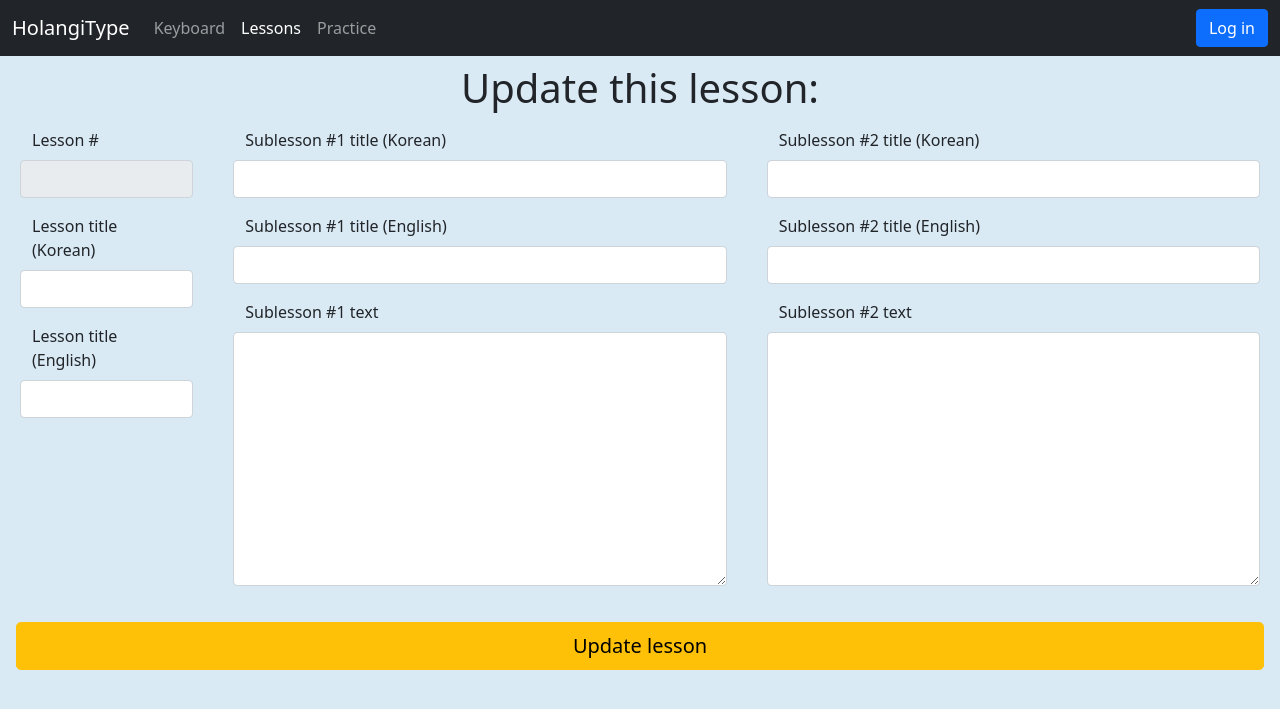
After one commit to kli19/Korean-Typing-Practice, a Flask app: template templates/editlesson.html in a window 1280 px wide. The commit adds this page. Shown: the top 709 px of the page. Run offline with Flask 2, Linux system fonts and the light colour scheme; the template is opened without the code that fills it, so the values that code supplies are empty; some libraries are stand-ins or nearby versions.

Commit message:
interface for editing and updating lessons

```diff
--- a/app.py
+++ b/app.py
@@ -129,11 +129,11 @@ def addlesson():
                     "sublessons": [{"sublesson": 1,
                                     "title_kor": dic["sublesson1_title_kor"],
                                     "title_en": dic["sublesson1_title_en"],
-                                    "text": dic["sublesson1_text"]},
+                                    "text": dic["sublesson1_text"].strip()},
                                     {"sublesson": 2,
                                     "title_kor": dic["sublesson2_title_kor"],
                                     "title_en": dic["sublesson2_title_en"],
-                                    "text": dic["sublesson2_text"]}]}
+                                    "text": dic["sublesson2_text"].strip()}]}
     db.insert_lesson(lesson_info)
     return redirect(url_for('lessons'))
 
@@ -147,3 +147,39 @@ def removelesson():
     lesson = int(request.args.get("lesson"))
     db.delete_lesson(lesson)
     return redirect(url_for('lessons'))
+
+@app.route('/editlesson', methods=['GET', 'POST'])
+def editlesson():
+    netid = _cas.authenticate()
+    admins = db.get_admins()
+    isadmin = netid in admins
+    if not isadmin:
+        return redirect(url_for('index'))
+    lesson = int(request.args.get("lesson"))
+    lesson_info = db.get_lesson(lesson)
+    html = render_template('editlesson.html', lesson_info=lesson_info, netid=netid, isadmin=isadmin)
+    response = make_response(html)
+    return response
+
+@app.route('/updatelesson', methods=['GET', 'POST'])
+def updatelesson():
+    netid = _cas.authenticate()
+    admins = db.get_admins()
+    isadmin = netid in admins
+    if not isadmin:
+        return redirect(url_for('index'))
+    dic = request.form
+
+    lesson_info = {"lesson": int(dic["lesson"]),
+                    "title_kor": dic["lesson_title_kor"],
+                    "title_en": dic["lesson_title_en"],
+                    "sublessons": [{"sublesson": 1,
+                                    "title_kor": dic["sublesson1_title_kor"],
+                                    "title_en": dic["sublesson1_title_en"],
+                                    "text": dic["sublesson1_text"].strip()},
+                                    {"sublesson": 2,
+                                    "title_kor": dic["sublesson2_title_kor"],
+                                    "title_en": dic["sublesson2_title_en"],
+                                    "text": dic["sublesson2_text"].strip()}]}
+    db.update_lesson(lesson_info)
+    return redirect(url_for('lessons'))
--- /dev/null
+++ b/templates/editlesson.html
@@ -0,0 +1,73 @@
+{% extends "base.html" %}
+
+{% block title %}
+  Update Lesson
+{% endblock %}
+
+{% block nav %}
+<li class="nav-item">
+  <a class="nav-link" aria-current="page" href="/keyboard">Keyboard</a>
+</li>
+<li class="nav-item">
+  <a class="nav-link active" aria-current="page" href="/lessons">Lessons</a>
+</li>
+<li class="nav-item">
+  <a class="nav-link" aria-current="page" href="/lessons/1.1">Practice</a>
+</li>
+{% endblock %}
+
+{% block content %}
+<h1 class="text-center m-2"> Update this lesson: </h1>
+<form method="POST" action="/updatelesson">
+  <div class="row">
+  <div class="col-2 pb-4 px-4">
+    <div class="row p-2">
+      <label for="lessonNum" class="form-label">Lesson #</label>
+      <input id="lessonNum" name="lesson" type="number" class="form-control" value="{{lesson_info['lesson']}}" readonly="true">
+    </div>
+    <div class="row p-2">
+      <label for="lessonTitleKorean" class="form-label">Lesson title (Korean)</label>
+      <input id="lessonTitleKorean" name="lesson_title_kor" type="text" class="form-control" value="{{lesson_info['title_kor']}}" required>
+    </div>
+    <div class="row p-2">
+      <label for="lessonTitleEnglish" class="form-label">Lesson title (English)</label>
+      <input id="lessonTitleEnglish" name="lesson_title_en" type="text" class="form-control" value="{{lesson_info['title_en']}}" required>
+    </div>
+  </div>
+  <div class="col-5 pb-4 px-4">
+    <div class="row p-2">
+      <label for="sublesson1Korean" class="form-label">Sublesson #1 title (Korean)</label>
+      <input id="sublesson1Korean" name="sublesson1_title_kor" type="text" class="form-control" value="{{lesson_info['sublessons'][0]['title_kor']}}" required>
+    </div>
+    <div class="row p-2">
+      <label for="sublesson1English" class="form-label">Sublesson #1 title (English)</label>
+      <input id="sublesson1English" name="sublesson1_title_en" type="text" class="form-control" value="{{lesson_info['sublessons'][0]['title_en']}}" required>
+    </div>
+    <div class="row p-2">
+      <label for="sublesson1Text" class="form-label">Sublesson #1 text</label>
+      <textarea id="sublesson1Text" name="sublesson1_text" class="form-control" rows="10" required> {{lesson_info['sublessons'][0]['text']}} </textarea>
+    </div>
+  </div>
+  <div class="col-5 pb-4 px-4">
+    <div class="row p-2">
+      <label for="sublesson2English" class="form-label">Sublesson #2 title (Korean)</label>
+      <input id="sublesson2Korean" name="sublesson2_title_kor" type="text" class="form-control" value="{{lesson_info['sublessons'][1]['title_kor']}}" required>
+    </div>
+    <div class="row p-2">
+      <label for="sublesson2English" class="form-label">Sublesson #2 title (English)</label>
+      <input id="sublesson2English" name="sublesson2_title_en" type="text" class="form-control" value="{{lesson_info['sublessons'][1]['title_en']}}" required>
+    </div>
+    <div class="row p-2">
+      <label for="sublesson2Text" class="form-label">Sublesson #2 text</label>
+      <textarea id="sublesson2Text" name="sublesson2_text" class="form-control" rows="10" required> {{lesson_info['sublessons'][1]['text']}} </textarea>
+    </div>
+  </div>
+  </div>
+  <div class="row m-1 justify-content-md-center">
+      <button class="btn btn-warning btn-lg btn-block" type=submit>
+        Update lesson
+      </button>
+  </div>
+</form>
+
+{% endblock %}
--- a/templates/makelesson.html
+++ b/templates/makelesson.html
@@ -6,10 +6,10 @@
 
 {% block nav %}
 <li class="nav-item">
-  <a class="nav-link active" aria-current="page" href="/keyboard">Keyboard</a>
+  <a class="nav-link" aria-current="page" href="/keyboard">Keyboard</a>
 </li>
 <li class="nav-item">
-  <a class="nav-link" aria-current="page" href="/lessons">Lessons</a>
+  <a class="nav-link active" aria-current="page" href="/lessons">Lessons</a>
 </li>
 <li class="nav-item">
   <a class="nav-link" aria-current="page" href="/lessons/1.1">Practice</a>
```
Also changed, not shown: database.py (+8 -1 lines), templates/base.html (+0 -41 lines), templates/editlessons.html (+4 -4 lines).
